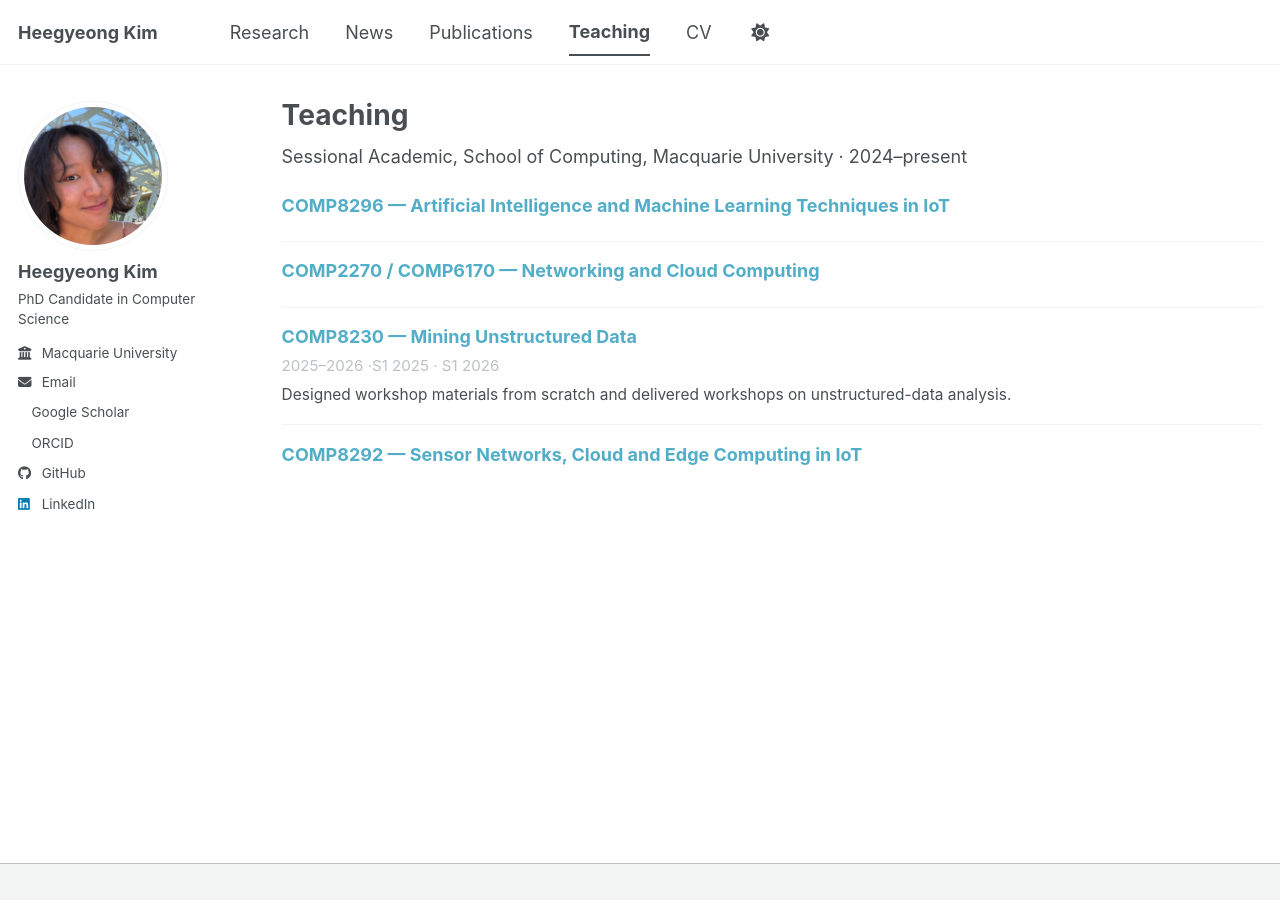
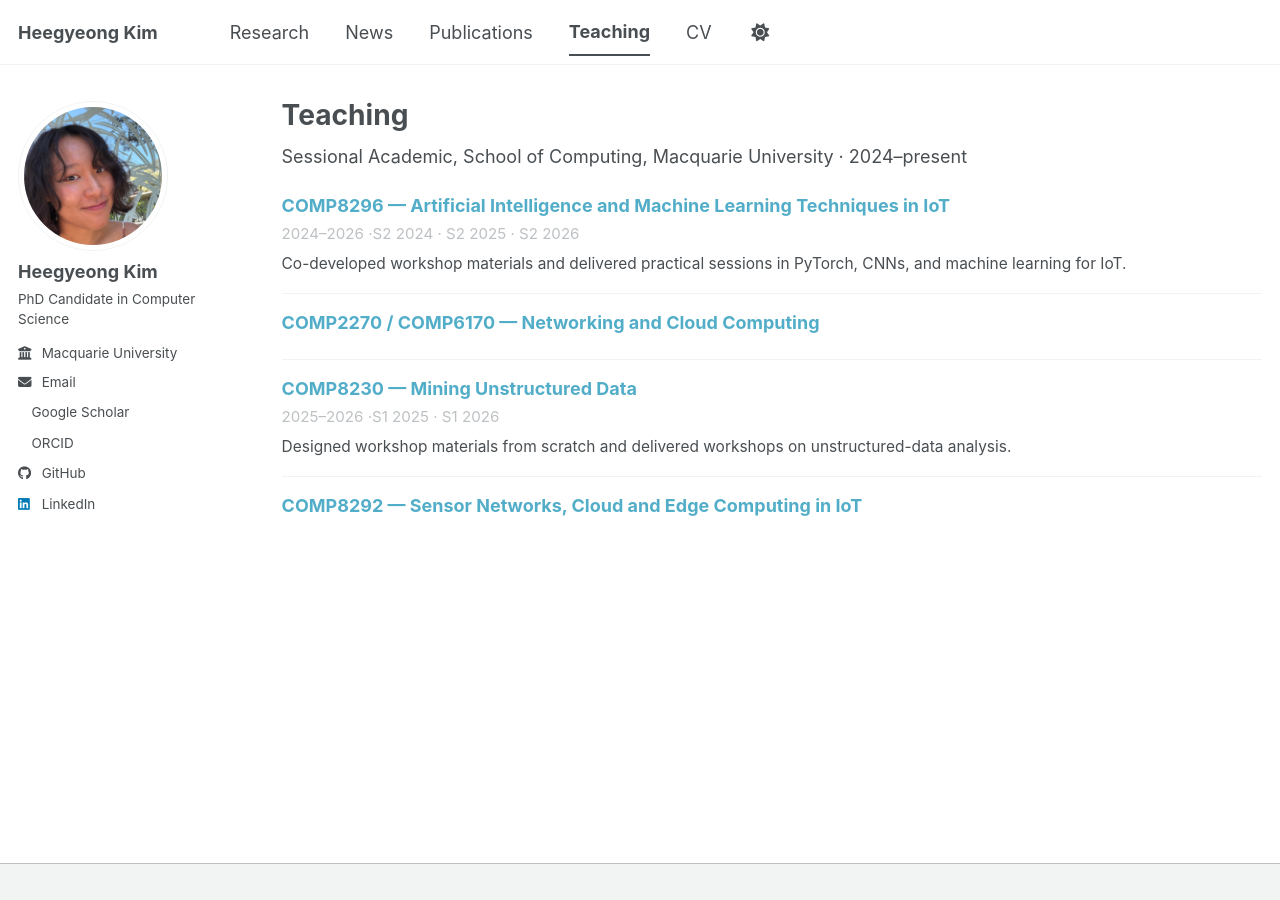
Before and after one commit to HeegyeongK/heegyeongk.github.io, a Jekyll site: the page built from _pages/teaching.html, in a window 1280 px wide. Built offline with Jekyll 4.4.1, drawn with Linux system fonts in a browser that asks for light colours; a style sheet for code colours, icons or effects is not loaded.

Commit message:
Refine teaching metadata for _teaching/2015-spring-teaching-2.md

```diff
--- a/_teaching/2015-spring-teaching-2.md
+++ b/_teaching/2015-spring-teaching-2.md
@@ -3,6 +3,9 @@ title: "COMP8296 — Artificial Intelligence and Machine Learning Techniques in
 collection: teaching
 date: 2026-07-01
 venue: "Macquarie University"
+years: "2024–2026"
+sessions: "S2 2024 · S2 2025 · S2 2026"
+role: "Co-developed workshop materials and delivered practical sessions in PyTorch, CNNs, and machine learning for IoT."
 excerpt: "Workshop tutor and workshop-content co-developer."
 ---
 
```
